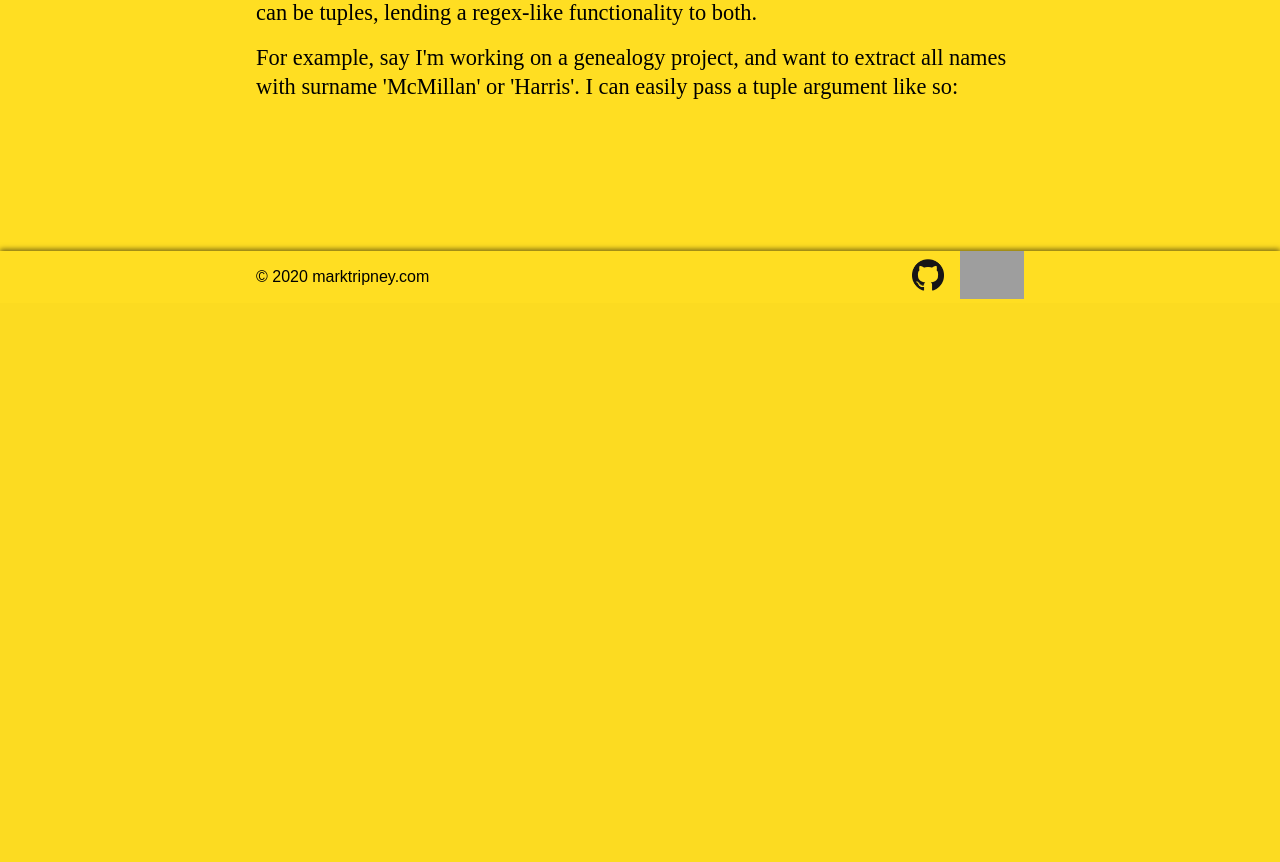
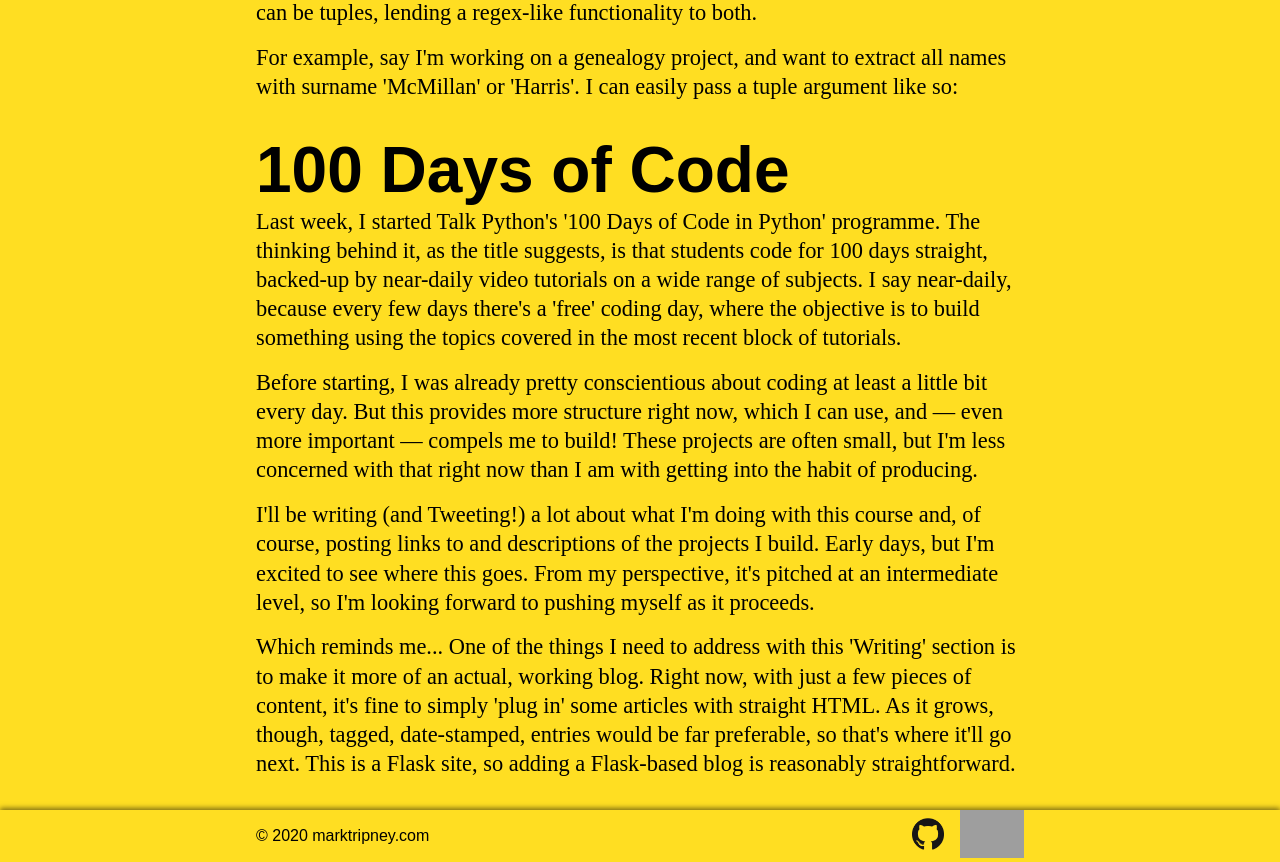
Before and after one commit to m-tripney/personal_website, a Flask app: page /writing in a window 1280 px wide. Shown: the part 497-1359 px from the top of the page. Before the commit the page ends 796 px from the top, so only its background shows below. Run offline with Flask 2, Linux system fonts and the light colour scheme; some web fonts are replaced; grey boxes are pictures that could not be loaded.

Commit message:
Add '100 Days of Code' piece

```diff
--- a/templates/writing.html
+++ b/templates/writing.html
@@ -12,7 +12,9 @@
       me know!
     </p>
   </section>
+  <section class="article">
     <h2 class="sub-heading">Easy regex</h2>
+    {# 26/08/20 #}
     <p>
       Two string methods from Python's standard library,
       <code>str.startswith(<span class="code-italic">prefix</span>)</code>
@@ -33,4 +35,23 @@
         class="codeblock"
         src="https://gist.github.com/marktripney/7f3eba4844915c1fe8316cf6618f5dde.js"
     ></script>
+  </section>
+  <section class="article">
+    <h2 class="sub-heading">100 Days of Code</h2>
+  </section>
+  <p>Last week, I started Talk Python's '100 Days of Code in Python' programme. The thinking behind it, as the title
+    suggests, is that students code for 100 days straight, backed-up by near-daily video tutorials on a wide range of
+    subjects. I say near-daily, because every few days there's a 'free' coding day, where the objective is to build
+    something using the topics covered in the most recent block of tutorials.</p>
+  <p>Before starting, I was already pretty conscientious about coding at least a little bit every day. But this provides
+    more structure right now, which I can use, and — even more important — compels me to build! These projects are
+    often small, but I'm less concerned with that right now than I am with getting into the habit of producing.</p>
+  <p>I'll be writing (and Tweeting!) a lot about what I'm doing with this course and, of course, posting links to and descriptions of
+    the projects I build. Early days, but I'm excited to see where this goes. From my perspective, it's pitched at an
+    intermediate level, so I'm looking forward to pushing myself as it proceeds.</p>
+  <p>Which reminds me... One of the things I need to address with this 'Writing' section is to make it more of an actual,
+    working blog. Right now, with just a few pieces of content, it's fine to simply 'plug in' some articles with
+    straight HTML. As it grows, though, tagged, date-stamped, entries would be far preferable, so that's where it'll go
+    next.
+    This is a Flask site, so adding a Flask-based blog is reasonably straightforward.</p>
 {% endblock content %}
```
Lines whose indentation alone changed are shown as unchanged.
